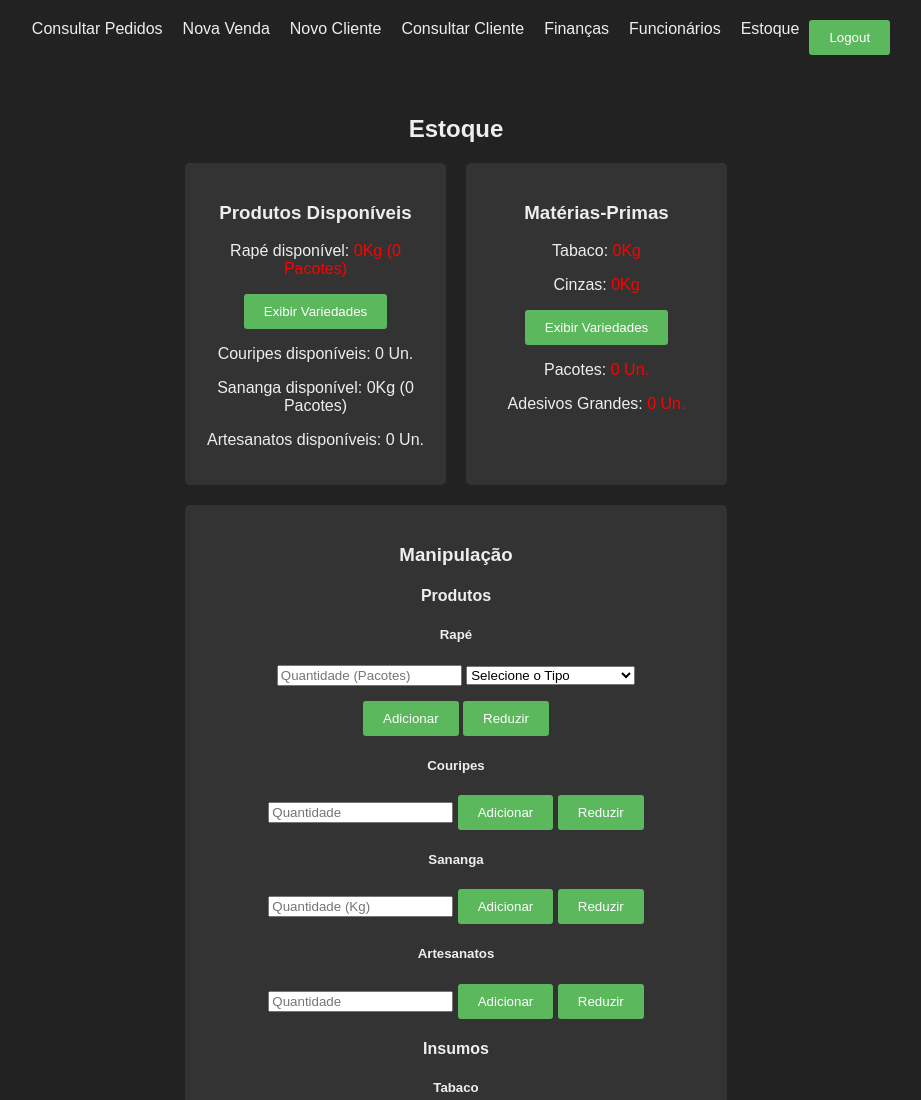
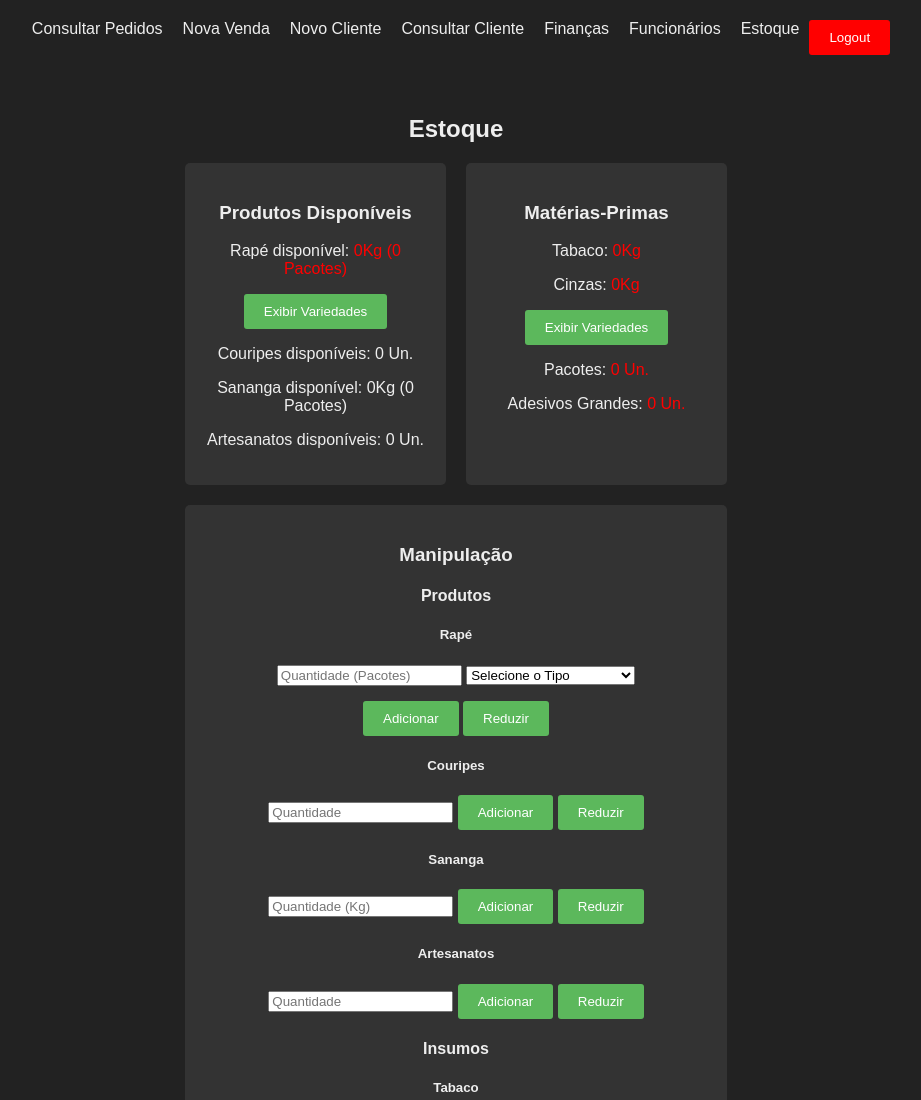
Before and after one commit to TeteuPower/MRM, a plain HTML site: page html/admin.html in a window 1280 px wide. Shown: the top 1100 px of the page, without its empty margins (184-1105 px from the left). Drawn offline with Linux system fonts and the light colour scheme.

Commit message:
Adicionando botão de logoff ao header

```diff
--- a/css/global.css
+++ b/css/global.css
@@ -53,6 +53,19 @@ button {
 
 button:hover {
     background-color: #4cae4c;
+}
+
+.btn-logout {
+    padding: 10px 20px;
+    border: none;
+    border-radius: 3px;
+    background-color: #ff0000;
+    color: #fff;
+    cursor: pointer;
+}
+
+.btn-logout:hover {
+    background-color: #610000;
 }
 
 /* Estilos do Modal */
--- a/html/admin.html
+++ b/html/admin.html
@@ -24,7 +24,7 @@
             <li><a href="financas.html">Finanças</a></li>
             <li><a href="funcionarios.html">Funcionários</a></li>
             <li><a href="admin.html">Estoque</a></li>
-            <button id="btn-logout">Logout</button>
+            <button id="btn-logout" class="btn-logout">Logout</button>
         </ul>
     </nav>
 
@@ -37,7 +37,7 @@
             <li><a href="financas.html">Finanças</a></li>
             <li><a href="funcionarios.html">Funcionários</a></li>
             <li><a href="admin.html">Estoque</a></li>
-            <button id="btn-logout-mobile">Logout</button>
+            <button id="btn-logout-mobile" class="btn-logout">Logout</button>
         </ul>
     </nav>
 
```
Also changed, not shown: html/consultar_cliente.html (+2 -2 lines), html/consultar_pedidos.html (+2 -2 lines), html/financas.html (+2 -2 lines), html/funcionarios.html (+2 -2 lines), html/nova_venda.html (+2 -2 lines), html/novo_cliente.html (+2 -2 lines).
